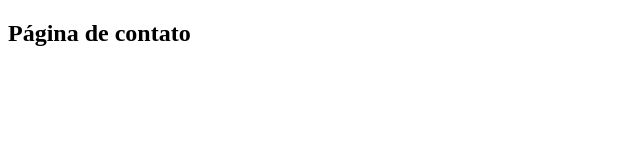
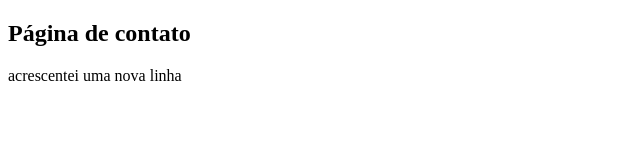
Before and after one commit to profclaytonoliveirasilva-sketch/exercicioGit, a plain HTML site: page contato.html in a window 1280 px wide. Shown: the whole page, without its empty margins (0-640 px from the left). Drawn offline with Linux system fonts and the light colour scheme.

Commit message:
outro commit

```diff
--- a/contato.html
+++ b/contato.html
@@ -7,5 +7,6 @@
 </head>
 <body>
     <h2>Página de contato</h2>
+    <p>acrescentei uma nova linha</p>
 </body>
 </html>
```
